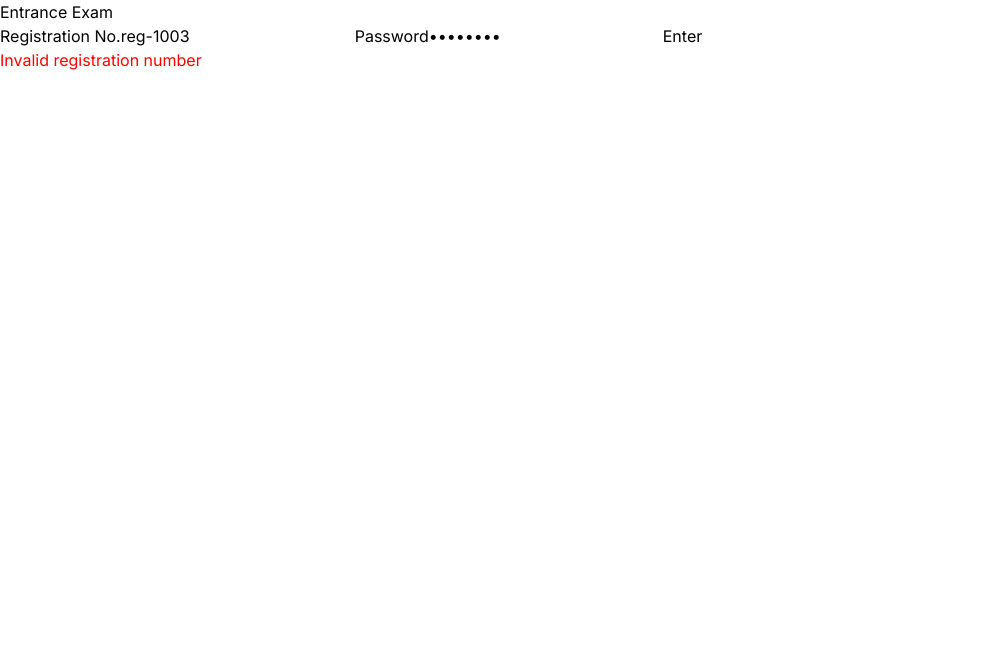
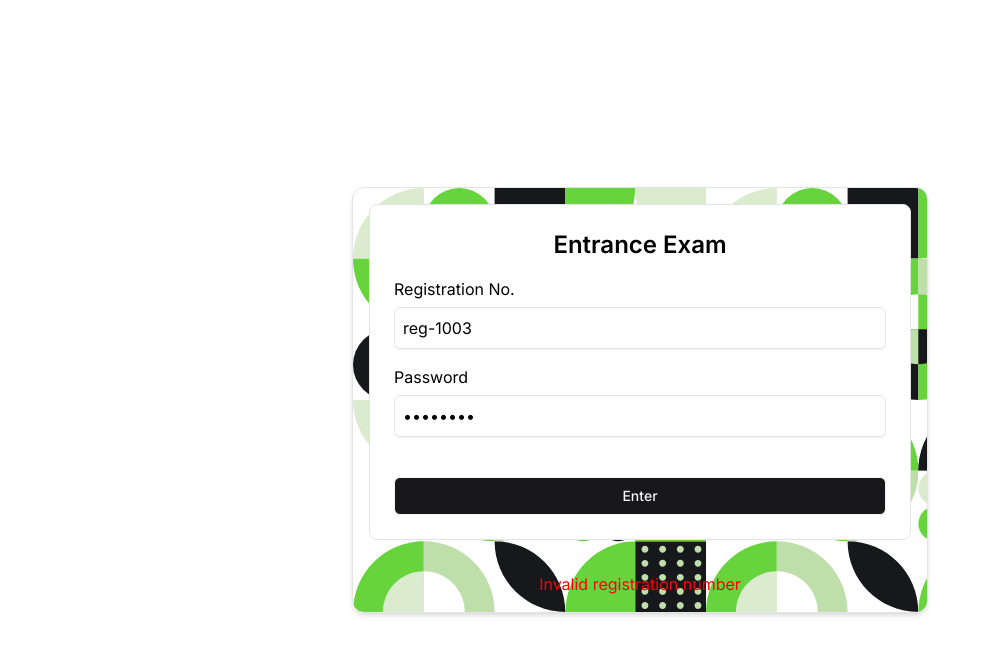
Before and after one commit to raymayo/entrance-exam-system, a React (Vite) app in the folder frontend/: page /entrance in a window 1280 px wide. Shown: the top 654 px of the page, without its empty margins (0-990 px from the left). Built offline with nearby package versions, Linux system fonts and the light colour scheme; no server answers.

Commit message:
refactor authentication and student data handling to use sessionStorage, enhance UI components for better user experience

```diff
--- a/frontend/src/components/Entrance.jsx
+++ b/frontend/src/components/Entrance.jsx
@@ -48,8 +48,8 @@
 
       if (!auth) return;
 
-      // Store user session in localStorage
-      localStorage.setItem("authUser", JSON.stringify(auth));
+      // Store user session in sessionStorage
+      sessionStorage.setItem("authUser", JSON.stringify(auth));
 
       alert("Login successful");
       navigate(`/student/${auth._id}/details`, { replace: true });
@@ -60,13 +60,18 @@
   };
 
   return (
-    <div>
-      <form onSubmit={handleSubmit}>
-        <h1>Entrance Exam</h1>
+    <div className="flex h-screen w-screen flex-col items-center justify-center p-8 lg:justify-center">
+      <div className="pattern flex h-full max-h-fit w-full max-w-xl flex-col gap-8 rounded-xl border border-zinc-200 p-4 text-center shadow-md">
+        <form
+          onSubmit={handleSubmit}
+          className="flex flex-col gap-4 rounded-lg border border-zinc-200 bg-white p-6"
+        >
+          <h1 className="text-2xl font-semibold">Entrance Exam</h1>
 
-        <label>
+          <label className="flex flex-col gap-1.5 text-left">
             Registration No.
             <input
+              className="rounded-md border border-zinc-200 p-2 text-base shadow-2xs"
               type="text"
               value={regNo}
               onChange={(e) => setRegNo(e.target.value)}
@@ -74,9 +79,10 @@
             />
           </label>
 
-        <label>
+          <label className="flex flex-col gap-1.5 text-left">
             Password
             <input
+              className="rounded-md border border-zinc-200 p-2 text-base shadow-2xs"
               type="password"
               value={password}
               onChange={(e) => setPassword(e.target.value)}
@@ -84,10 +90,16 @@
             />
           </label>
 
-        <button type="submit">Enter</button>
+          <button
+            className="mt-6 cursor-pointer rounded-md border bg-zinc-900 p-2 text-sm font-medium text-zinc-100 hover:bg-zinc-800"
+            type="submit"
+          >
+            Enter
+          </button>
         </form>
 
         {errorMessage && <p style={{ color: "red" }}>{errorMessage}</p>}
+      </div>
     </div>
   );
 };
--- a/frontend/src/components/ExamSelection.jsx
+++ b/frontend/src/components/ExamSelection.jsx
@@ -44,17 +44,17 @@
 
   return (
     <div className="flex h-screen w-screen flex-col items-center border p-8 lg:justify-center">
-      <main className="grid h-full max-h-[400px] w-full gap-8 border border-red-500 sm:grid-cols-2 lg:grid-cols-5 xl:grid-cols-5">
+      <main className="grid h-full max-h-[400px] w-full gap-8 sm:grid-cols-2 lg:grid-cols-5 xl:grid-cols-5">
         {subjects.map((subject, index) => (
           <div
             key={index}
-            className="flex h-full w-full flex-col justify-between gap-4 rounded-xl border p-8 text-center"
+            className="flex h-full w-full flex-col justify-between gap-4 rounded-xl border border-zinc-200 p-8 text-center shadow-2xs"
           >
             <img src={subject.img} className="rounded-lg" alt={subject.name} />
-            {subject.name}
+            <h1 className="text-xl font-semibold">{subject.name}</h1>
             <p>Score: {student.examScores[subject.id]}</p>
             <button
-              className="cursor-pointer rounded-lg border px-4 py-2 disabled:bg-zinc-300 disabled:text-zinc-500"
+              className="cursor-pointer rounded-md border bg-zinc-900 p-2 text-sm text-zinc-100 hover:bg-zinc-800 disabled:bg-zinc-300 disabled:text-zinc-500"
               disabled={student.examScores[subject.id] !== 0}
               onClick={() => handleStart(subject.id)}
             >
--- a/frontend/src/components/ProtectedRoute.jsx
+++ b/frontend/src/components/ProtectedRoute.jsx
@@ -1,7 +1,7 @@
 import { Navigate, Outlet } from "react-router-dom";
 
 const ProtectedRoute = () => {
-  const isAuthenticated = localStorage.getItem("authUser") !== null;
+  const isAuthenticated = sessionStorage.getItem("authUser") !== null;
 
   console.log("Is Authenticated:", isAuthenticated); // Debugging log
 
--- a/frontend/src/components/Registration.jsx
+++ b/frontend/src/components/Registration.jsx
@@ -56,9 +56,10 @@
 
   return (
     <div className="flex h-screen w-screen flex-col items-center justify-center p-6">
+      <div className="pattern w-full max-w-xl rounded-md border border-zinc-200 p-4 shadow-md">
         <form
           onSubmit={handleSubmit}
-        className="flex w-full max-w-xl flex-col gap-2 rounded-md border p-6 shadow-md"
+          className="flex flex-col gap-2 rounded-md border border-zinc-200 bg-white p-6 shadow-2xs"
         >
           <h1 className="text-center text-xl font-medium">
             Register For Entrance Exam
@@ -78,7 +79,7 @@
                   placeholder={`${key.charAt(0).toUpperCase() + key.slice(1)} Name`}
                   value={nameParts[key]}
                   onChange={handleChange}
-                className="mb-2 w-full rounded border p-2"
+                  className="mb-2 w-full rounded border border-zinc-200 p-2"
                 />
               ))}
             </div>
@@ -87,7 +88,7 @@
           <label className="flex flex-col gap-1 text-left text-sm">
             Phone Number
             <input
-            className="rounded-md border p-2 text-base"
+              className="rounded-md border border-zinc-200 p-2 text-base"
               type="tel"
               name="phone"
               placeholder="09XXXXXXXXX"
@@ -102,7 +103,7 @@
           <label className="flex flex-col gap-1 text-left text-sm">
             Email
             <input
-            className="rounded-md border p-2 text-base"
+              className="rounded-md border border-zinc-200 p-2 text-base"
               type="email"
               name="email"
               placeholder="example@email.com"
@@ -112,10 +113,11 @@
             />
           </label>
 
-        <button className="mt-6 cursor-pointer rounded-md border bg-zinc-900 p-2 text-sm font-medium text-zinc-300">
+          <button className="mt-6 cursor-pointer rounded-md border bg-zinc-900 p-2 text-sm font-medium text-zinc-100 hover:bg-zinc-800">
             Register
           </button>
         </form>
+      </div>
     </div>
   );
 };
--- a/frontend/src/components/UpdateDetails.jsx
+++ b/frontend/src/components/UpdateDetails.jsx
@@ -96,12 +96,13 @@
   }
 
   return (
-    <div className="flex h-screen w-screen flex-col place-items-center">
-      <h1>Student Details</h1>
-      <form
-        onSubmit={handleSubmit}
-        className="shadow-2 w-full max-w-4xl rounded-md border border-zinc-200 p-6"
-      >
+    <div className="grid h-screen w-screen place-items-center">
+      <div className="pattern rounded-md border p-4">
+        <div className="shadow-2 w-full max-w-4xl rounded-md border border-zinc-200 bg-white p-8">
+          <h1 className="mb-2 text-center text-xl font-semibold">
+            Student Details
+          </h1>
+          <form onSubmit={handleSubmit} className="">
             <div className="grid w-full grid-cols-6 gap-x-2.5 gap-y-4">
               <label className="flex flex-col gap-1 text-sm font-medium">
                 Registration No.
@@ -176,7 +177,7 @@
               <label className="col-span-6 flex flex-col gap-1 text-sm font-medium">
                 Address
                 <input
-              className="cursor-pointer rounded-md border border-zinc-200 px-4 py-2 text-sm shadow-2xs disabled:bg-zinc-200 disabled:text-zinc-500"
+                  className="cursor-text rounded-md border border-zinc-200 px-4 py-2 text-sm shadow-2xs disabled:bg-zinc-200 disabled:text-zinc-500"
                   type="text"
                   name="address"
                   placeholder="e.g. 0123 Rizal St. Matain, Subic, Zambales"
@@ -225,7 +226,7 @@
               <label className="col-span-3 flex flex-col gap-1 text-sm font-medium">
                 Last School Attended
                 <input
-              className="cursor-pointer rounded-md border border-zinc-200 px-4 py-2 text-sm shadow-2xs disabled:bg-zinc-200 disabled:text-zinc-500"
+                  className="cursor-text rounded-md border border-zinc-200 px-4 py-2 text-sm shadow-2xs disabled:bg-zinc-200 disabled:text-zinc-500"
                   type="text"
                   name="lastSchool"
                   value={student?.lastSchool || ""}
@@ -237,7 +238,7 @@
               <label className="col-span-3 flex flex-col gap-1 text-sm font-medium">
                 Last School Address
                 <input
-              className="cursor-pointer rounded-md border border-zinc-200 px-4 py-2 text-sm shadow-2xs disabled:bg-zinc-200 disabled:text-zinc-500"
+                  className="cursor-text rounded-md border border-zinc-200 px-4 py-2 text-sm shadow-2xs disabled:bg-zinc-200 disabled:text-zinc-500"
                   type="text"
                   name="lastSchoolAddress"
                   value={student?.lastSchoolAddress || ""}
@@ -295,7 +296,7 @@
               <label className="col-span-6 flex flex-col gap-1 text-sm font-medium">
                 Course Taken (Transferee Only)
                 <input
-              className="cursor-pointer rounded-md border border-zinc-200 px-4 py-2 text-sm shadow-2xs disabled:bg-zinc-200 disabled:text-zinc-500"
+                  className="cursor-text rounded-md border border-zinc-200 px-4 py-2 text-sm shadow-2xs disabled:bg-zinc-200 disabled:text-zinc-500"
                   type="text"
                   name="transfereeCourse"
                   placeholder="Course Taken from Previous School"
@@ -307,7 +308,7 @@
 
             <button
               type="button"
-          className="mt-6 w-full cursor-pointer rounded-md border border-zinc-200 bg-zinc-900 px-4 py-2 text-sm font-medium text-zinc-100 shadow-2xs disabled:bg-zinc-200 disabled:text-zinc-500"
+              className="mt-10 w-full cursor-pointer rounded-md border bg-zinc-900 p-2 text-sm font-medium text-zinc-100 hover:bg-zinc-800 disabled:bg-zinc-200 disabled:text-zinc-500"
               onClick={handleNavigate}
             >
               Proceed
@@ -315,6 +316,8 @@
           </form>
           {errorMessage && <p style={{ color: "red" }}>{errorMessage}</p>}
         </div>
+      </div>
+    </div>
   );
 };
 
--- a/frontend/src/context/StudentContext.jsx
+++ b/frontend/src/context/StudentContext.jsx
@@ -6,15 +6,15 @@
 // Provide context
 export const StudentProvider = ({ children }) => {
   const [student, setStudent] = useState(() => {
-    // Check localStorage on initial load
-    const storedStudent = localStorage.getItem("student");
+    // Check sessionStorage on initial load
+    const storedStudent = sessionStorage.getItem("student");
     return storedStudent ? JSON.parse(storedStudent) : null;
   });
 
   useEffect(() => {
-    // Persist the student data in localStorage whenever it changes
+    // Persist the student data in sessionStorage whenever it changes
     if (student) {
-      localStorage.setItem("student", JSON.stringify(student));
+      sessionStorage.setItem("student", JSON.stringify(student));
     }
   }, [student]);
 
```
Lines whose indentation alone changed are shown as unchanged.
